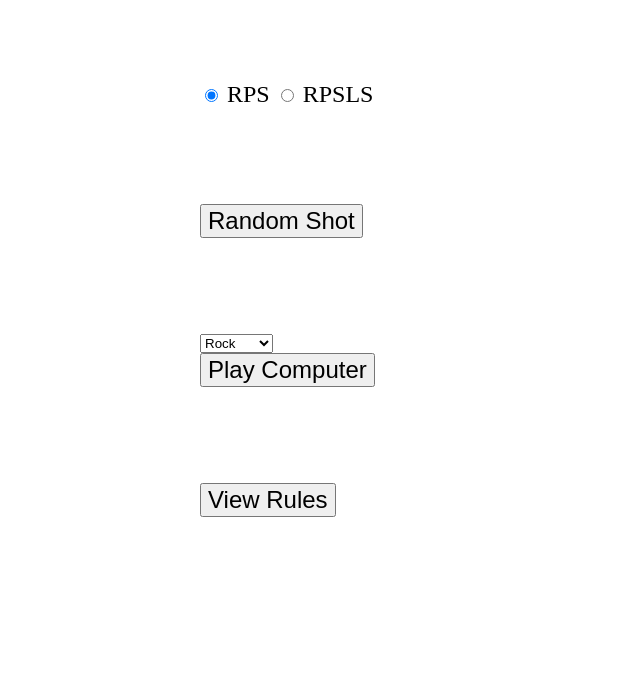
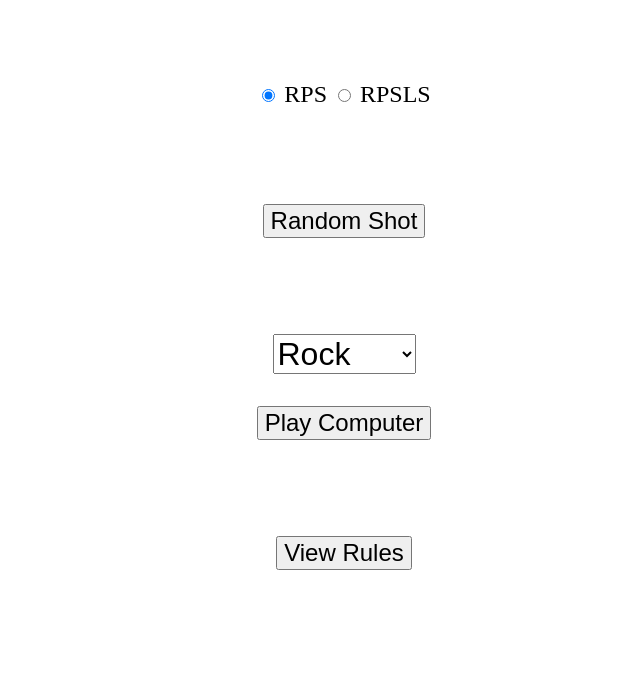
Before and after one commit to comp426-2023-spring/e02-aidanbh, a website: page public/index.html in a window 1280 px wide. Shown: the part 107-800 px from the top of the page, without its empty margins (296-936 px from the left). Drawn offline with Linux system fonts and the light colour scheme.

Commit message:
center and make dropdown bigger

```diff
--- a/public/styles.css
+++ b/public/styles.css
@@ -7,10 +7,16 @@ div {
     margin-left: auto;
     margin-right: auto;
     width: 12em;
+    text-align: center;
 }
 
 button {
     font-size: x-large;
+}
+
+select {
+    font-size: xx-large;
+    margin-bottom: 1em;
 }
 
 h1 {
```
